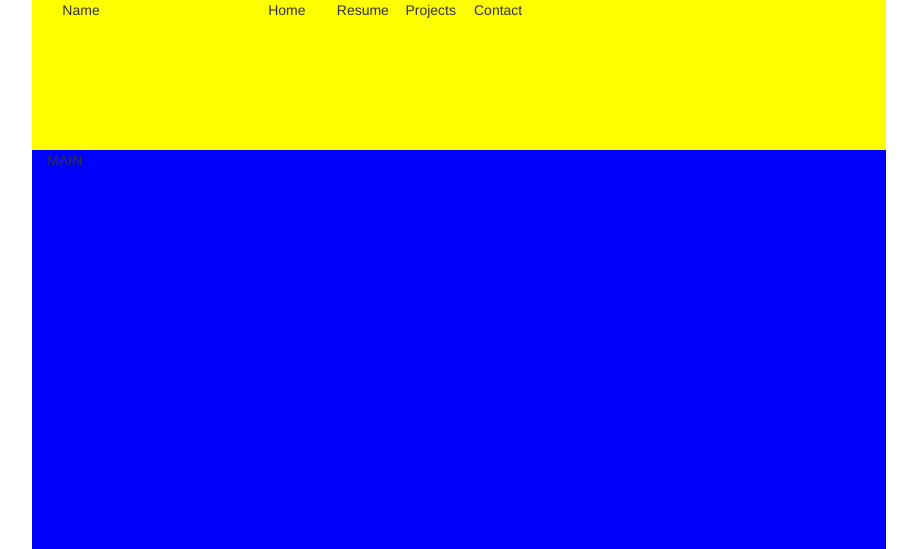
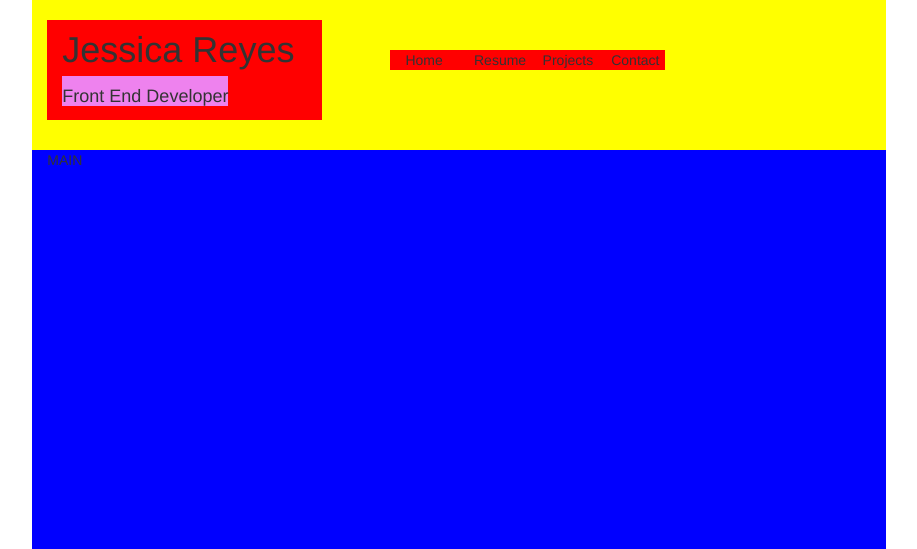
Before and after one commit to JessicaMichelle/JessicaMichelle.github.io, a PHP site: page / in a window 1280 px wide. Shown: the top 549 px of the page, without its empty margins (181-1098 px from the left). Run offline with PHP 8.4, Linux system fonts and the light colour scheme.

Commit message:
Added actual text to name class and adjusted padding and margins in header.

```diff
--- a/css/index.css
+++ b/css/index.css
@@ -12,3 +12,25 @@ footer {
 	background-color: green;
 	height: 100px;
 }
+
+span.name {
+	background-color: violet;
+	font-size: 18px;
+}
+
+/*----------ID's-----------*/
+
+.name {
+	background-color: red;
+	height: 100px;
+	padding-top: 10px;
+	margin-top: 20px;
+}
+
+.home,
+.resume,
+.projects,
+.contact {
+	background-color: red;
+	margin-top: 50px;
+}
--- a/index.html
+++ b/index.html
@@ -12,15 +12,15 @@
 </head>
 <body>
 	<header class="col-xs-offset-2 col-xs-8">
-		<div class="col-xs-3">Name
+		<h1 class="col-xs-4 name">Jessica Reyes <span class="name">Front End Developer</span>
+		</h1>
+		<div class="col-xs-offset-1 col-xs-1 home">Home
 		</div>
-		<div class="col-xs-1">Home
+		<div class="col-xs-1 resume">Resume
 		</div>
-		<div class="col-xs-1">Resume
+		<div class="col-xs-1 projects">Projects
 		</div>
-		<div class="col-xs-1">Projects
-		</div>
-		<div class="col-xs-1">Contact
+		<div class="col-xs-1 contact">Contact
 		</div>
 	</header>
 	<main class="col-xs-offset-2 col-xs-8"> MAIN
```
